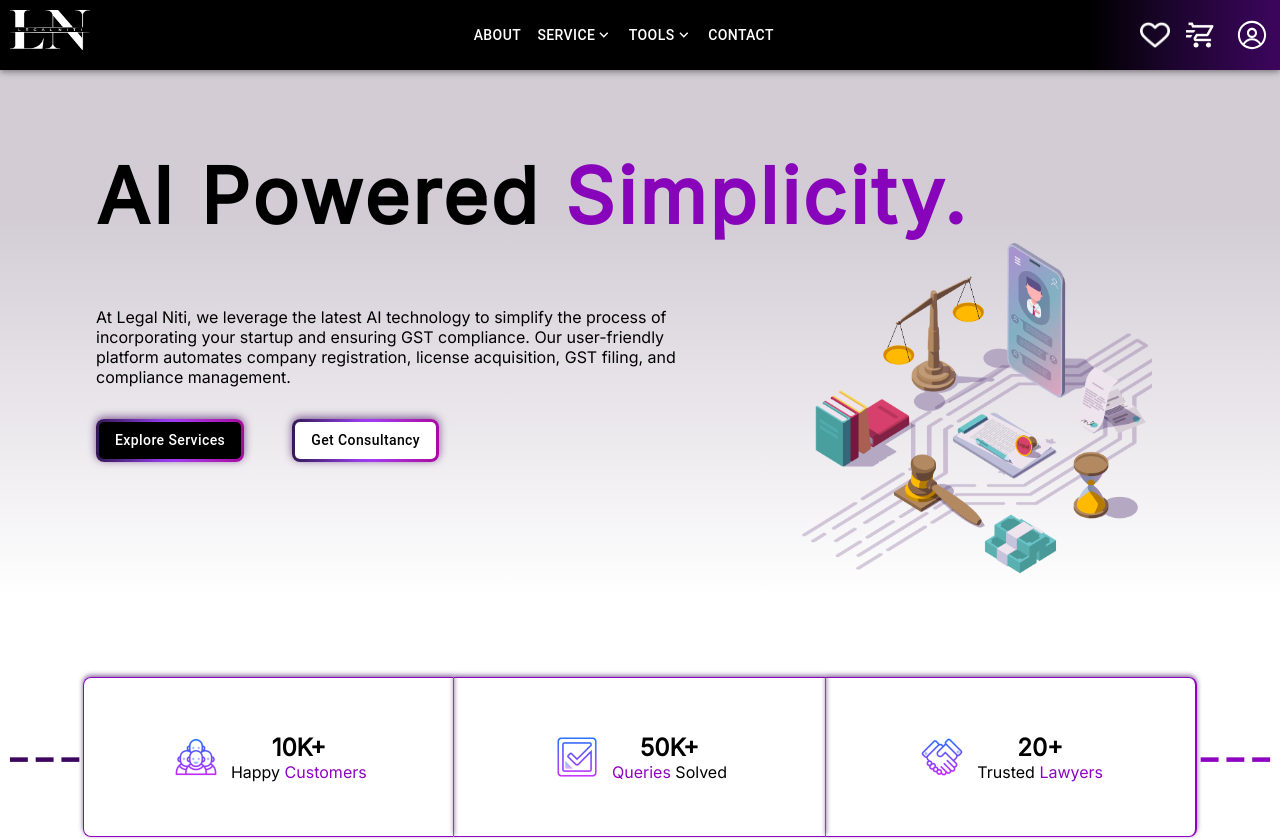
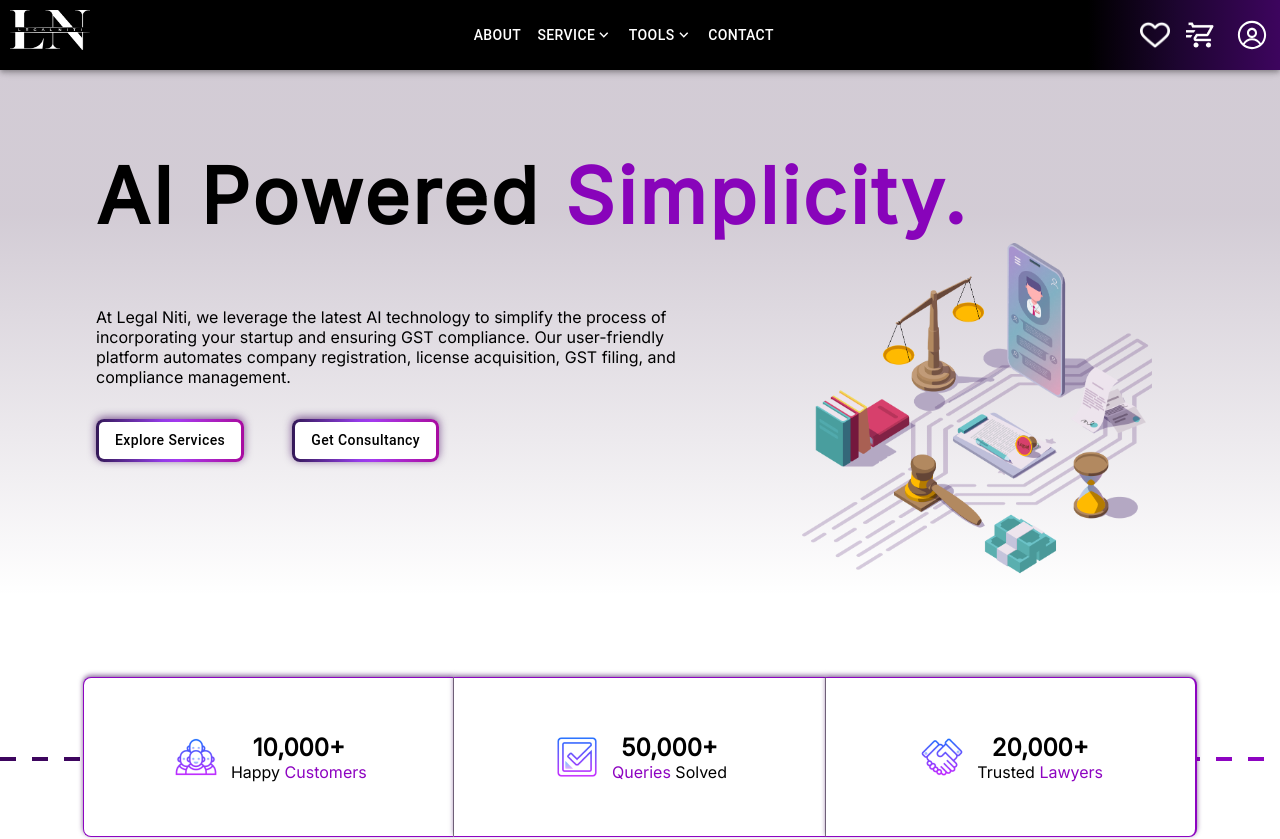
Before and after one commit to Bipulkumarsingh01/legalnitifrontend, a React (Vite) app: page / in a window 1280 px wide. Shown: the top 839 px of the page. Built offline with nearby package versions, Linux system fonts and the light colour scheme; a web font is replaced by a local one.

Commit message:
Landing page optimizing css in info graph

```diff
--- a/package.json
+++ b/package.json
@@ -23,6 +23,7 @@
     "jwt-decode": "^3.1.2",
     "moment": "^2.29.4",
     "react": "^18.2.0",
+    "react-countup": "^6.5.0",
     "react-dom": "^18.2.0",
     "react-icons": "^4.10.1",
     "react-redux": "^8.1.2",
--- a/src/components/LNAIFooter/LNAIFooter.css
+++ b/src/components/LNAIFooter/LNAIFooter.css
@@ -68,7 +68,7 @@
 
 .lnai-landing-view-about-us-content-container {
   display: grid;
-  grid-template-columns: repeat(3, 1fr);
+  grid-template-columns: repeat(4, 1fr);
   grid-template-rows: 1fr;
   grid-column-gap: 0px;
   grid-row-gap: 0px;
@@ -94,7 +94,7 @@
   place-self: center;
   display: flex;
   flex-direction: column;
-  gap: 1.5rem;
+  gap: 1.3rem;
 }
 
 .lnai-landing-view-about-us-content-web-services-item > h1 {
@@ -106,7 +106,7 @@
     var(--lnai-purple-03) 100%
   );
   background-repeat: no-repeat;
-  background-size: 75% 0.1em;
+  background-size: 75% 0.11em;
   background-position: 0 100%;
 }
 
@@ -136,3 +136,25 @@
   right: 0;
   padding-top: 1rem;
 }
+
+.lnai-landing-view-about-us-content-learn-more-item {
+  place-self: center;
+  display: flex;
+  flex-direction: column;
+  gap: 1.5rem;
+  height: 13rem;
+  margin-right: 8rem;
+}
+
+.lnai-landing-view-about-us-content-learn-more-item > h1 {
+  margin-bottom: 1rem;
+  padding-bottom: 0.5rem;
+  background-image: linear-gradient(
+    120deg,
+    var(--lnai-purple-03),
+    var(--lnai-purple-03) 100%
+  );
+  background-repeat: no-repeat;
+  background-size: 75% 0.1em;
+  background-position: 0 100%;
+}
--- a/src/components/LNAIFooter/LNAIFooter.tsx
+++ b/src/components/LNAIFooter/LNAIFooter.tsx
@@ -31,6 +31,7 @@ const LNAIFooter = ({ getStarted }: { getStarted: boolean }) => {
                   requirements and avoid any potential penalties and fines.
                 </p>
               </div>
+
               <div className="lnai-landing-view-get-started-content-input-fields">
                 <ThemeProvider theme={LNAIThemeConfig}>
                   <TextField
@@ -102,6 +103,7 @@ const LNAIFooter = ({ getStarted }: { getStarted: boolean }) => {
                 +91-9481829401
               </div>
             </div>
+
             <div className="lnai-landing-view-about-us-content-web-services-item">
               <h1>About Us</h1>
               <h2>Our Company</h2>
@@ -109,6 +111,7 @@ const LNAIFooter = ({ getStarted }: { getStarted: boolean }) => {
               <h2>Our Services</h2>
               <h2>Careers</h2>
             </div>
+
             <div className="lnai-landing-view-about-us-content-social-links-item">
               <h1>Social Links</h1>
               <h2>
@@ -123,6 +126,13 @@ const LNAIFooter = ({ getStarted }: { getStarted: boolean }) => {
               <h2>
                 <img src={Twitter} alt="Twitter" height={30} width={30} />
               </h2>
+            </div>
+
+            <div className="lnai-landing-view-about-us-content-learn-more-item">
+              <h1>Learn More</h1>
+              <h2>Privacy</h2>
+              <h2>Security</h2>
+              <h2>Terms</h2>
             </div>
           </div>
         </div>
--- a/src/components/LNAILandingView/LNAIAiPowered/LNAIAiPowered.tsx
+++ b/src/components/LNAILandingView/LNAIAiPowered/LNAIAiPowered.tsx
@@ -18,7 +18,8 @@ export const LNAIAiPowered = () => {
             acquisition, GST filing, and compliance management.
           </p>
           <div className="lnai-landing-view-about-ai-buttons-container">
-            <Button variant="LNAIPurpleGradientDark">Explore Services</Button>
+            {/* <Button variant="LNAIPurpleGradientDark">Explore Services</Button> */}
+            <Button variant="LNAIPurpleGradientLight">Explore Services</Button>
             <Button variant="LNAIPurpleGradientLight">Get Consultancy</Button>
           </div>
         </div>
--- a/src/components/LNAILandingView/LNAIGetConsultancy/LNAIGetConsultancy.css
+++ b/src/components/LNAILandingView/LNAIGetConsultancy/LNAIGetConsultancy.css
@@ -23,12 +23,36 @@
   /* background: red; */
   border: 1px solid var(--lnai-dark-purple);
   box-shadow: 3.51999px 3.51999px 37.2415px rgba(0, 0, 0, 0.25);
+  background-color: white;
+  display: flex;
+  flex-direction: column;
+  justify-content: center;
+  align-items: center;
 }
 
 .lnai-landing-view-get-consultancy-steps-item > img {
-  margin-top: 1rem;
+  margin-top: 0.1rem;
 }
 
 .lnai-landing-view-get-consultancy-steps-item > h3 {
   margin-top: 0.5rem;
+  font-size: 1rem;
 }
+
+.lnai-landing-view-get-consultancy-dashed-gradient-line {
+  height: 4px;
+  background-image: linear-gradient(
+      90deg,
+      transparent,
+      transparent 50%,
+      #fff 50%,
+      #fff 100%
+    ),
+    var(--lnai-purple-gradient-background);
+  background-size: 2rem 1rem, 100% 1rem;
+  border: none;
+  position: relative;
+  left: 0px;
+  top: -6rem;
+  z-index: -1;
+}
--- a/src/components/LNAILandingView/LNAIInfoGraph/LNAIInfoGraph.tsx
+++ b/src/components/LNAILandingView/LNAIInfoGraph/LNAIInfoGraph.tsx
@@ -1,33 +1,57 @@
+import CountUp from "react-countup";
+
 import { Crowd, Handshake, Tick } from "../../../assets";
+
 import "./LNAIInfograph.css";
 
 const LNAIInfoGraph = () => {
   return (
+    <div>
       <div className="lnai-info-graph-main-container">
         <div className="lnai-info-graph-detail-container-1">
           <img src={Crowd} alt="Trusted Lawyers" width={50} height={50} />
           <div className="lnai-info-graph-detail-number-container">
-          <h2>10K+</h2>
+            <h2>
+              {" "}
+              <span className="lnai-info-graph-number-span">
+                <CountUp start={0} end={10000} duration={2} />
+              </span>
+              {/* K+ */}+
+            </h2>
             <p>
               Happy{" "}
               <span className="lnai-info-graph-highlight-text">Customers</span>
             </p>
           </div>
         </div>
+
         <div className="lnai-info-graph-detail-container-2">
           <img src={Tick} alt="Queries Solved" width={50} height={50} />
           <div className="lnai-info-graph-detail-number-container">
-          <h2>50K+</h2>
+            <h2>
+              {" "}
+              <span className="lnai-info-graph-number-span">
+                <CountUp start={0} end={50000} duration={4} />
+              </span>
+              +{/* K+ */}
+            </h2>
             <p>
               <span className="lnai-info-graph-highlight-text">Queries</span>{" "}
               Solved
             </p>
           </div>
         </div>
+
         <div className="lnai-info-graph-detail-container-3">
           <img src={Handshake} alt="Trusted Lawyers" width={50} height={50} />
           <div className="lnai-info-graph-detail-number-container">
-          <h2>20+</h2>
+            <h2>
+              {" "}
+              <span className="lnai-info-graph-number-span">
+                <CountUp start={0} end={20000} duration={3} />
+              </span>
+              +{/* K+ */}
+            </h2>
             <p>
               Trusted{" "}
               <span className="lnai-info-graph-highlight-text">Lawyers</span>
@@ -35,6 +59,8 @@ const LNAIInfoGraph = () => {
           </div>
         </div>
       </div>
+      <hr className="lnai-landing-view-info-graph-dashed-gradient-line" />
+    </div>
   );
 };
 
--- a/src/components/LNAILandingView/LNAIInfoGraph/LNAIInfograph.css
+++ b/src/components/LNAILandingView/LNAIInfoGraph/LNAIInfograph.css
@@ -3,7 +3,7 @@
   justify-content: center;
 }
 
-.lnai-info-graph-main-container::before {
+/* .lnai-info-graph-main-container::before {
   content: "---";
   font-size: 3.5rem;
   margin-top: auto;
@@ -16,7 +16,7 @@
   margin-top: auto;
   margin-bottom: auto;
   color: var(--lnai-light-purple);
-}
+} */
 
 .lnai-info-graph-detail-container-1 {
   display: flex;
@@ -31,6 +31,7 @@
   border-radius: var(--lnai-primary-border-radius) 0 0
     var(--lnai-primary-border-radius);
   box-shadow: 0px -1.75906px 5px rgba(61, 5, 94, 0.63);
+  background-color: white;
 }
 .lnai-info-graph-detail-container-2 {
   display: flex;
@@ -42,6 +43,7 @@
   border-bottom: 1px solid var(--lnai-light-purple);
   border-right: 1px solid #808080;
   box-shadow: 0px -1.75906px 5px rgba(61, 5, 94, 0.63);
+  background-color: white;
 }
 .lnai-info-graph-detail-container-3 {
   display: flex;
@@ -55,6 +57,7 @@
   border-radius: 0 var(--lnai-primary-border-radius)
     var(--lnai-primary-border-radius) 0;
   box-shadow: 0px -1.75906px 5px rgba(61, 5, 94, 0.63);
+  background-color: white;
 }
 
 .lnai-info-graph-detail-number-container {
@@ -73,3 +76,21 @@
 .lnai-info-graph-detail-container-3 {
   width: 29%;
 }
+
+.lnai-landing-view-info-graph-dashed-gradient-line {
+  height: 4px;
+  background-image: linear-gradient(
+      90deg,
+      transparent,
+      transparent 50%,
+      #fff 50%,
+      #fff 100%
+    ),
+    var(--lnai-purple-gradient-background);
+  background-size: 2rem 1rem, 100% 1rem;
+  border: none;
+  position: relative;
+  left: 0px;
+  top: -5rem;
+  z-index: -1;
+}
--- a/src/components/LNAILandingView/LNAITestimonials/LNAITestimonials.css
+++ b/src/components/LNAILandingView/LNAITestimonials/LNAITestimonials.css
@@ -1,5 +1,3 @@
-@import url("https://fonts.googleapis.com/css2?family=Space+Grotesk&display=swap");
-@import url("https://fonts.googleapis.com/css2?family=Noto+Serif+Georgian&display=swap");
 @import url("https://fonts.googleapis.com/css2?family=Prosto+One&display=swap");
 
 .lnai-landing-view-testimonial-container {
@@ -12,6 +10,7 @@
   display: flex;
   gap: 5rem;
   justify-content: center;
+  margin-left: 10rem;
 }
 
 .lnai-landing-view-testimonial-image {
--- a/src/components/LNAILandingView/LNAITestimonials/LNAITestimonials.tsx
+++ b/src/components/LNAILandingView/LNAITestimonials/LNAITestimonials.tsx
@@ -10,9 +10,10 @@ const LNAITestimonials = () => {
             Testimonials
           </h1>
           <h3 className="lnai-landing-view-testimonial-sub-heading">
-            Our Coustomers Love What We Do
+            Our Customers Love What We Do
           </h3>
         </div>
+
         <img
           src={Testimonials}
           alt="Testimonials"
```
Also changed, not shown: src/components/LNAILandingView/LNAIGetConsultancy/LNAIGetConsultancy.tsx (+19 -9 lines). Lines whose indentation alone changed are shown as unchanged.
